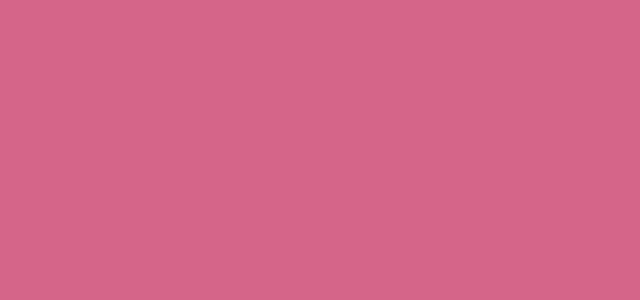
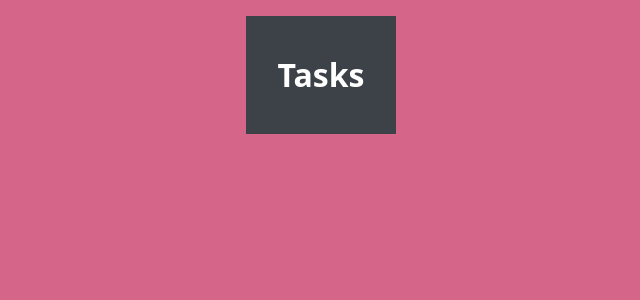
Before and after one commit to rachboudj/react-todoapp, a React (Vite) app: page / in a window 1280 px wide. Shown: the top 300 px of the page, without its empty margins (319-959 px from the left). Built offline with nearby package versions, Linux system fonts and the light colour scheme.

Commit message:
ajout des différents composants de la to do

```diff
--- a/src/App.jsx
+++ b/src/App.jsx
@@ -1,5 +1,28 @@
 import './App.css'
 
 export default function App() {
-  return <div></div>;
+  return (
+    <div className='app-wrapper'>
+      <h1>Tasks</h1>
+      <Form />
+
+      <Todo />
+    </div>
+  );
 }
+
+const Form = () => {
+  return <div></div>
+}
+
+const Todo = () => {
+  return (
+    <div>
+      <Checkbox />
+    </div>
+  )
+}
+
+const Checkbox = () => {
+  return <div></div>
+}
```
